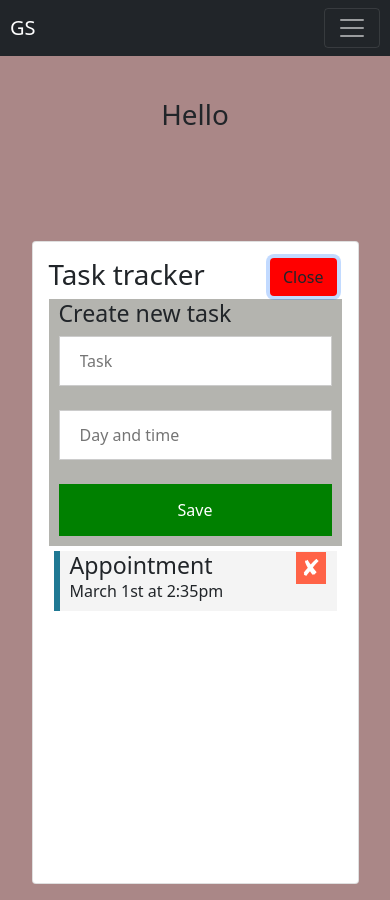
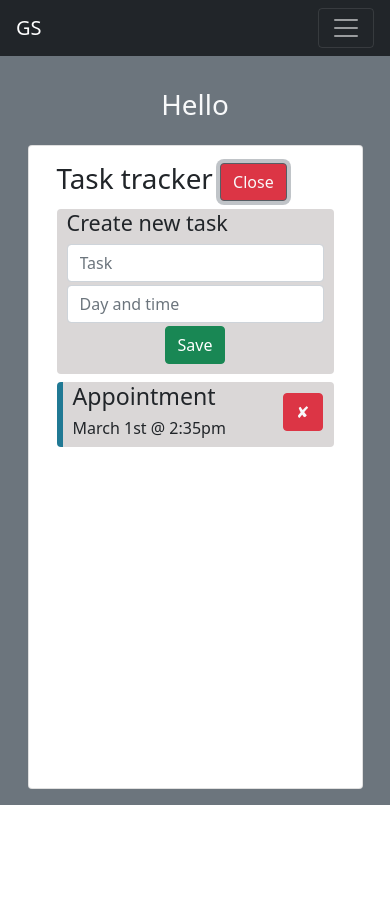
Before and after one commit to georgesilion/vue-website, a Vue app: page / in a window 390 px wide. Both pictures are taken after a click on the button "New task". After the commit the page ends 844 px from the top, so only its background shows below. Built offline with nearby package versions, Linux system fonts and the light colour scheme.

Commit message:
Made elements responsive

```diff
--- a/src/App.vue
+++ b/src/App.vue
@@ -1,5 +1,5 @@
 <template>
-  <div class="page">
+  <div class="bg-secondary">
 
     <div class="top-nav">
         <b-navbar toggleable="sm" type="dark" variant="dark" class="nav">
@@ -14,21 +14,17 @@
         </b-navbar>
     </div>
 
-    <div class="main-banner">
-      <b-container fluid class="text-center">
+    <div class="main-banner text-center text-light">
         <h1>Hello</h1>
-      </b-container>
     </div>
 
     <div class="widget d-flex justify-content-center">
       <b-card>
-        <div class="task-tracker">
           <Header @toggle="toggle" title="Task tracker" :showNewTask="showNewTask" />
           <div v-if="showNewTask">
             <AddTask @add-task="addTask" />
           </div>
           <Tasks @delete-item="deleteItem" :tasks="tasks" />
-        </div>
       </b-card>
     </div>
 
@@ -69,7 +65,7 @@ export default {
       {
         id: 1,
         text: 'Appointment',
-        day: ' March 1st at 2:35pm'
+        day: ' March 1st @ 2:35pm'
       }
     ]
   }
@@ -77,25 +73,15 @@ export default {
 </script>
 
 <style>
-.page {
-  background: rgb(170, 135, 135);
-}
 .nav {
-  padding-left: 10px !important;
-  padding-right: 10px !important;
+  padding-left:  1rem !important;
+  padding-right: 1rem !important;
 }
 .main-banner {
-  padding-top: 5vh;
-  height: 20vh;
+  padding-top: 2rem;
 }
 .widget {
   padding: 1rem;
   min-height: 80vh;
 }
-.task-tracker {
-}
-.btn {
-  float: right;
-  margin-right: 5px;
-}
 </style>
--- a/src/components/AddTask.vue
+++ b/src/components/AddTask.vue
@@ -1,10 +1,14 @@
 <template>
-    <form @submit="onSumbit" name="add-form">
-        <h3>Create new task</h3>
-        <input type="text" v-model="text" name="text" placeholder="Task"/><br><br>
-        <input type="text" v-model="day" name="day" placeholder="Day and time"/><br><br>
-        <input type="submit" value="Save" >
-    </form>
+    <b-container>
+        <b-form @submit="onSumbit" name="add-form">
+            <h4>Create new task</h4>
+            <b-form-input type="text" v-model="text" name="text" placeholder="Task" class="user-input" required></b-form-input>
+            <b-form-input type="text" v-model="day" name="day" placeholder="Day and time" class="user-input" required></b-form-input>
+            <div class="text-center">
+                <b-button block type="submit" variant="success">Save</b-button>
+            </div>
+        </b-form>
+    </b-container>
 </template>
 
 <script>
@@ -20,11 +24,10 @@ export default {
         onSumbit(e) {
             e.preventDefault()
             if(!this.text || !this.day) {
-                alert('All fields required')
                 return
             }
             const newTask = {
-                id: Math.floor(Math.random() * 100000),
+                id: Math.floor(Math.random() * 10000),
                 text: this.text,
                 day: this.day
             }
@@ -37,26 +40,12 @@ export default {
 </script>
 
 <style scoped>
-input[type=text] {
-  width: 100%;
-  padding: 12px 20px;
-  display: inline-block;
-  border: 1px solid #ccc;
-  box-sizing: border-box;
+form {
+    background: #dad7d7;
+    padding: 1px 10px 10px 10px;
+    border-radius: 4px;
 }
-input[type=submit] {
-  width: 100%;
-  background-color: green;
-  color: white;
-  padding: 14px 20px;
-  border: none;
-  cursor: pointer;
-}
-input[type=submit]:hover {
-    background-color: rgb(122, 167, 98)
-}
-form {
-    background: rgb(180, 180, 175);
-    padding: 1px 10px 10px 10px;
+.user-input {
+    margin-bottom: 0.2rem;
 }
 </style>
--- a/src/components/Button.vue
+++ b/src/components/Button.vue
@@ -1,13 +1,12 @@
 <template>
-    <button @click="onClick()" :style="{background: color}" class="btn">{{ text }}</button>
+    <b-button @click="onClick()" class="text-light">{{ text }}</b-button>
 </template>
 
 <script>
 export default {
     name: 'Button',
     props: {
-        text: String,
-        color: String
+        text: String
     },
     methods: {
         onClick() {
--- a/src/components/Header.vue
+++ b/src/components/Header.vue
@@ -1,10 +1,12 @@
 <template>
-    <header>
-        <h1>
-            {{ title }}
-            <Button @button-click="$emit('toggle')" :text="showNewTask ? 'Close' : 'New task'" :color="showNewTask ? 'red' : 'green'"/>
-        </h1>
-    </header>
+    <b-container>
+        <header>
+            <h1>
+                {{ title }}
+                <Button @button-click="$emit('toggle')" :text="showNewTask ? 'Close' : 'New task'" :class="showNewTask ? 'bg-danger' : 'bg-success'"/>
+            </h1>
+        </header>
+    </b-container>
 </template>
 
 <script>
--- a/src/components/Item.vue
+++ b/src/components/Item.vue
@@ -1,11 +1,19 @@
 <template>
-    <div class="task">
-        <h3>
-            {{task.text}}
-            <button @click="onDelete(task.id)" class="deleteButton">&#10008;</button>
-        </h3>
-        <p>{{task.day}}</p>
-    </div>
+    <b-container>
+        <div class="task">
+            <h3>
+                <div style="float: left">
+                    {{task.text}}
+                </div>
+                <b-button @click="onDelete(task.id)" variant="danger" class="text-light deleteButton">
+                    &#10008;
+                </b-button><br>
+            </h3>
+            <h6>
+                {{task.day}}
+            </h6>
+        </div>
+    </b-container>
 </template>
 
 <script>
@@ -24,22 +32,15 @@ export default {
 
 <style scope>
 .task {
-    background: #f4f4f4;
-    margin: 5px;
+    background: #dad7d7;
+    margin-top: 0.5rem;
     padding: 1px 1px 1px 10px;
     border-left: rgb(32, 121, 148) solid 6px;
     line-height: 0.4;
+    border-radius: 4px;
 }
 .deleteButton {
-    background: tomato;
-    border: none;
-    color: white;
-    cursor: pointer;
+    margin: 10px;
     float: right;
-    margin-right: 10px;
-    padding: 2px 5px;
-}
-.deleteButton:hover {
-    background: red;
 }
 </style>
```
